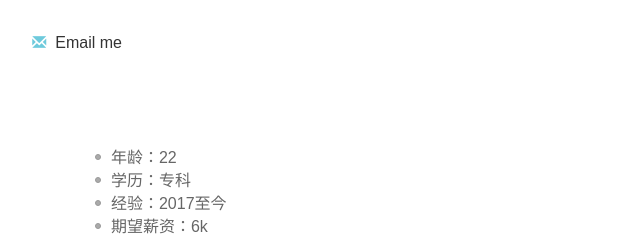
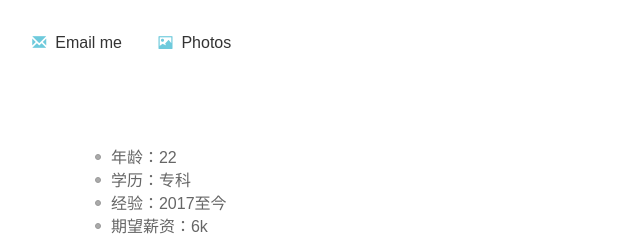
Before and after one commit to wjup/resume, a plain HTML site: page index.html in a window 1280 px wide. Shown: the top 236 px of the page, 510-1150 px from the left. Drawn offline with nearby package versions, Linux system fonts and the light colour scheme.

Commit message:
加入照片墙链接

```diff
--- a/index.html
+++ b/index.html
@@ -41,6 +41,7 @@
                     <li><a href="https://blog.csdn.net/iku5200"><span class="glyphicon glyphicon-tasks " aria-hidden="true"></span>Blog</a></li>
                     <li><a href="javascript:window.print();"><span class="glyphicon glyphicon-print" aria-hidden="true"></span>Print CV</a></li>
                     <li><a href="mailto:1550233929@qq.com?subject=招聘"><span class="glyphicon glyphicon-envelope" aria-hidden="true"></span>Email me</a></li>
+                    <li><a href="/photos"><span class="glyphicon glyphicon-picture" aria-hidden="true"></span>Photos</a></li>
                 </ul>
             </div>
             <div class="item">
```
